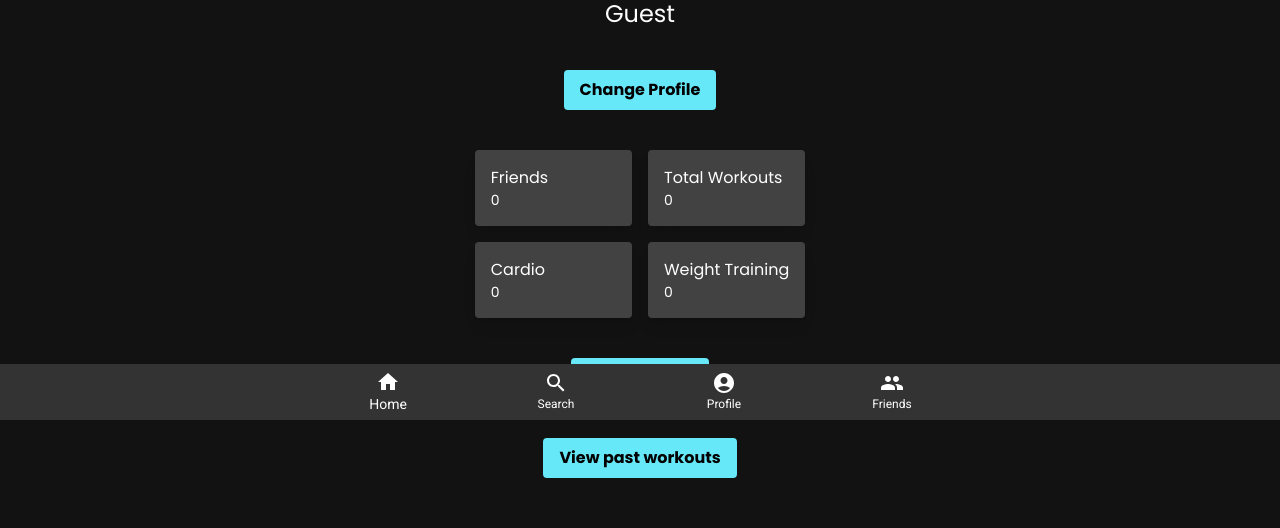
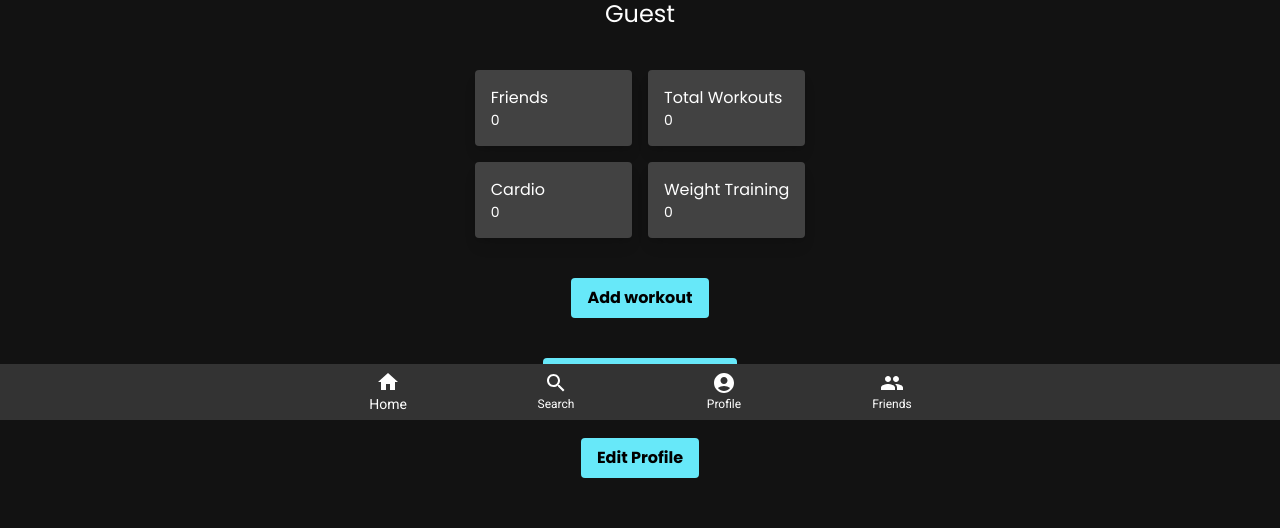
Before and after one commit to kevin7391s/shock_fitness, a Next.js app: page /profile in a window 1280 px wide. Shown: the part 380-908 px from the top of the page. Built offline with nearby package versions, Linux system fonts and the light colour scheme; no server answers.

Commit message:
changed styling of friend and moved button placement on profile

```diff
--- a/src/pages/friends.tsx
+++ b/src/pages/friends.tsx
@@ -56,15 +56,16 @@ function Friends() {
           width={200}
           height={100}
         />
-        <div className="grid grid-cols-1 justify-center mt-10">
+        <div className="grid grid-cols-1 justify-center mt-10 mb-24">
           {friends.map((friend, index) => (
             <div
               key={index}
-              className="friend-card m-4 p-5 border border-1 border-cyan-400 shadow-md rounded-lg w-80 h-12 flex flex-row justify-between items-center text-white bg-gray-600"
+              className="friend-card m-4 p-5  shadow-md rounded-lg w-80 h-12 flex flex-row justify-between items-center text-white bg-gray-600 mb-5"
+              style={{ backgroundColor: "#333333" }}
             >
               <span>{friend.username}</span>
               <Link href="/underConstruction">
-                <div className="bg-cyan-400 hover:bg-cyan-500 text-sm text-black px-2 py-1 rounded">
+                <div className="bg-gray-500 hover:bg-cyan-500 text-sm text-black px-1 py-1 rounded">
                   View Profile
                 </div>
               </Link>
--- a/src/pages/profile.tsx
+++ b/src/pages/profile.tsx
@@ -72,7 +72,7 @@ function Profile() {
       style={{ backgroundColor: "#121212" }}
     >
       <NavBar />
-      <div className="flex flex-col items-center justify-center flex-grow mb-20">
+      <div className="flex flex-col items-center justify-center flex-grow mb-10">
         <Image
           src="/images/profile.png"
           alt="Fitness App Logo"
@@ -85,12 +85,7 @@ function Profile() {
           <img src="/images/exerciseMan.jpg" alt="Profile picture" />
         </div>
         <h2 className="text-2xl mb-10 mt-5">{username}</h2>
-        <Link
-          href="/ChangeProfile"
-          className="flex flex-col items-center mb-10 bg-cyan-300 hover:bg-cyan-400 text-black font-bold py-2 px-4 rounded"
-        >
-          Change Profile
-        </Link>
+
         <div className="grid grid-cols-2 gap-4">
           <div
             className="p-4 bg-gray-800 rounded shadow-lg"
@@ -133,6 +128,12 @@ function Profile() {
         >
           View past workouts
         </Link>
+        <Link
+          href="/ChangeProfile"
+          className="flex flex-col items-center mb-10 bg-cyan-300 hover:bg-cyan-400 text-black font-bold py-2 px-4 rounded"
+        >
+          Edit Profile
+        </Link>
       </div>
       <Footer />
     </div>
```
